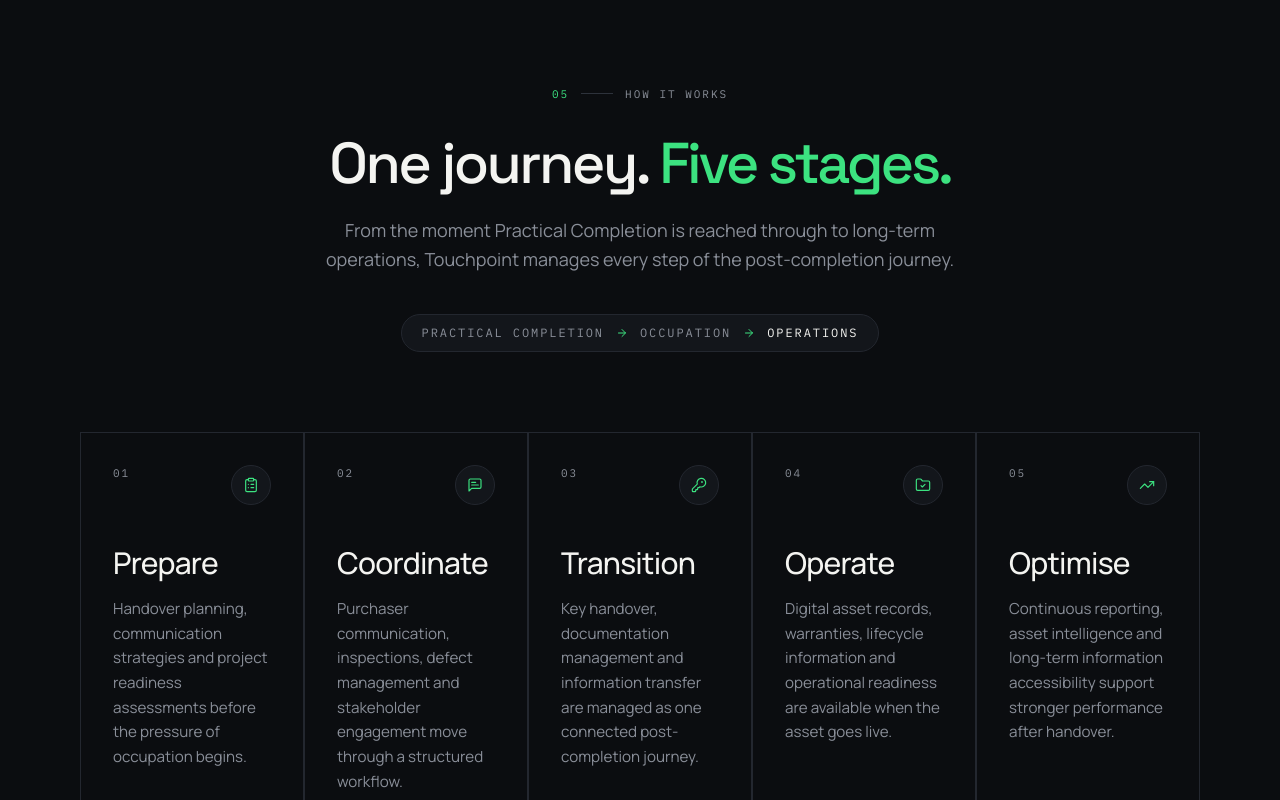
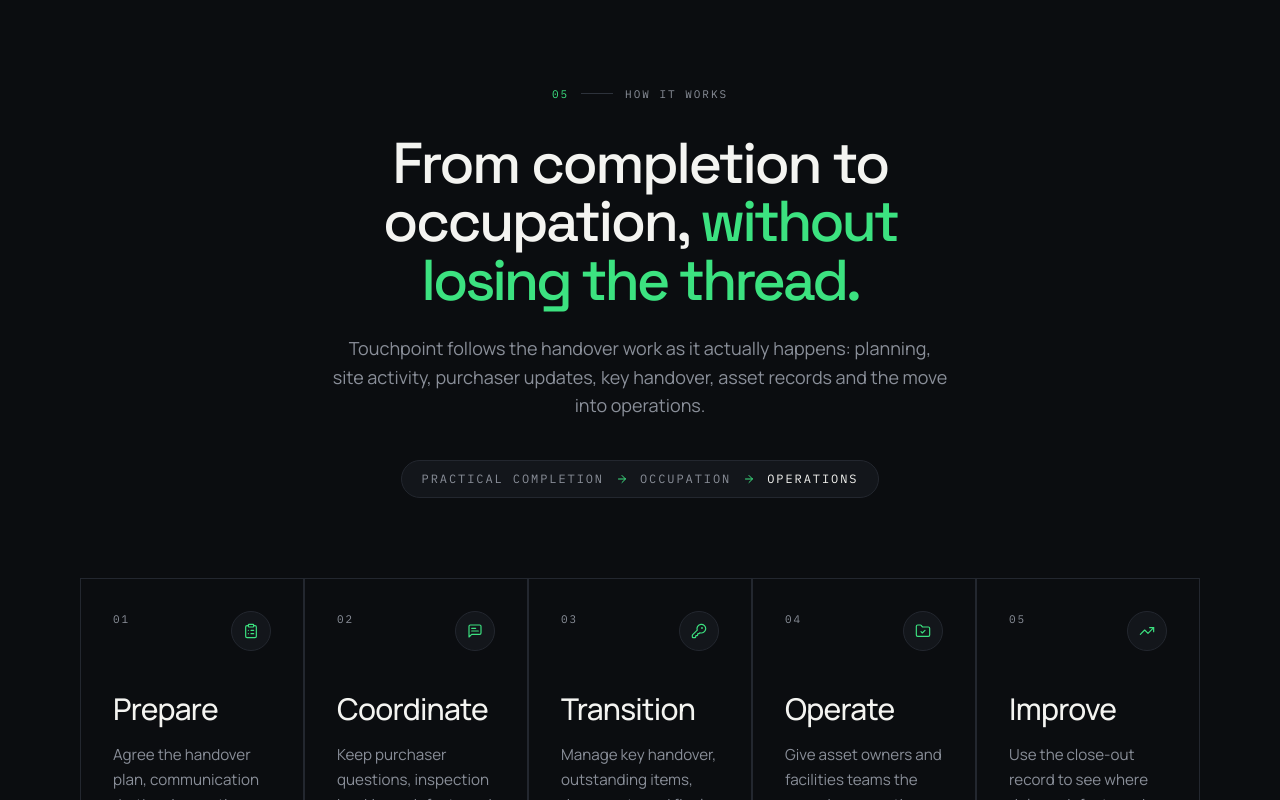
Before and after one commit to EVAVO-STUDIO/touchpoint, a Next.js app: page / in a window 1280 px wide. Shown: the part 5460-6260 px from the top of the page. Built offline with nearby package versions, Linux system fonts and the light colour scheme.

Commit message:
fix: ground how-it-works in project delivery

```diff
--- a/components/sections/how-it-works.tsx
+++ b/components/sections/how-it-works.tsx
@@ -15,35 +15,35 @@
     icon: ClipboardList,
     title: 'Prepare',
     description:
-      'Handover planning, communication strategies and project readiness assessments before the pressure of occupation begins.',
+      'Agree the handover plan, communication rhythm, inspection approach and readiness checks before the pressure builds.',
   },
   {
     id: '02',
     icon: MessageSquareText,
     title: 'Coordinate',
     description:
-      'Purchaser communication, inspections, defect management and stakeholder engagement move through a structured workflow.',
+      'Keep purchaser questions, inspection bookings, defects and stakeholder actions moving through one working record.',
   },
   {
     id: '03',
     icon: KeyRound,
     title: 'Transition',
     description:
-      'Key handover, documentation management and information transfer are managed as one connected post-completion journey.',
+      'Manage key handover, outstanding items, documents and final readiness steps as the building moves into occupation.',
   },
   {
     id: '04',
     icon: FolderCheck,
     title: 'Operate',
     description:
-      'Digital asset records, warranties, lifecycle information and operational readiness are available when the asset goes live.',
+      'Give asset owners and facilities teams the records, warranties and asset information they need from day one.',
   },
   {
     id: '05',
     icon: TrendingUp,
-    title: 'Optimise',
+    title: 'Improve',
     description:
-      'Continuous reporting, asset intelligence and long-term information accessibility support stronger performance after handover.',
+      'Use the close-out record to see where delays, defects and information gaps are recurring across projects.',
   },
 ];
 
@@ -63,14 +63,15 @@
           </Reveal>
           <Reveal delay={0.05}>
             <h2 className="display-lg mt-8 text-balance">
-              One journey.{' '}
-              <span className="italic-accent text-accent">Five stages.</span>
+              From completion to occupation,{' '}
+              <span className="italic-accent text-accent">without losing the thread.</span>
             </h2>
           </Reveal>
           <Reveal delay={0.1}>
             <p className="mx-auto mt-6 max-w-2xl text-pretty text-lg leading-[1.6] text-muted">
-              From the moment Practical Completion is reached through to long-term
-              operations, Touchpoint manages every step of the post-completion journey.
+              Touchpoint follows the handover work as it actually happens: planning,
+              site activity, purchaser updates, key handover, asset records and the
+              move into operations.
             </p>
           </Reveal>
 
```
